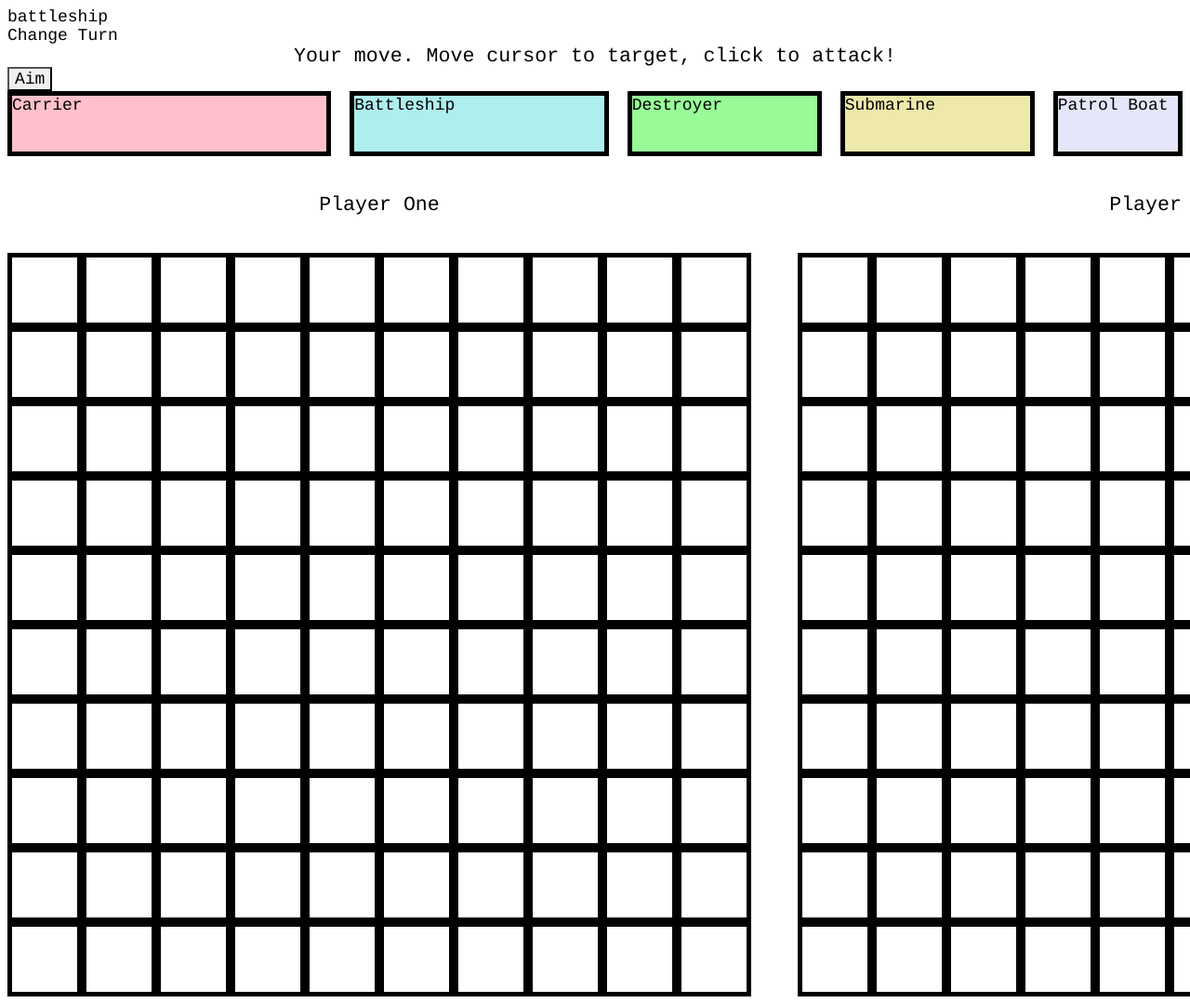
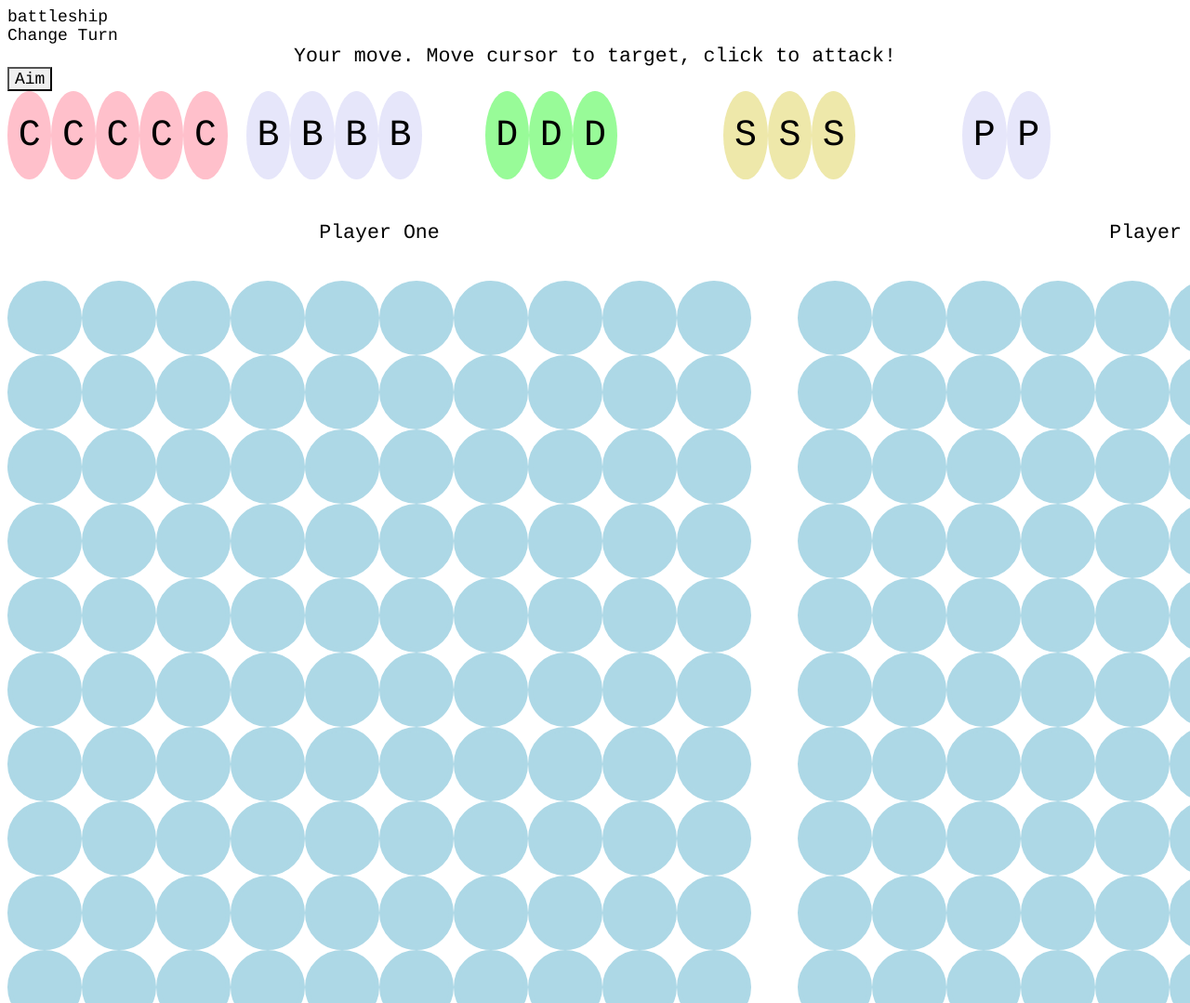
Before and after one commit to hoomanhorsey/odin-battleship, a website with bundled scripts: page index.html in a window 1280 px wide. Shown: the top 1079 px of the page at 93% size. Built offline with nearby package versions, Linux system fonts and the light colour scheme.

Commit message:
Revised shipBlocks so they are now rows of gridSquares, and gameBoard aesthetics

```diff
--- a/display.js
+++ b/display.js
@@ -37,7 +37,9 @@ function gridSquareActiveLocate(row, column) {
 
 // gridSquare highlighting and unhighlighting
 function gridSquareActiveAddHighlight(eventTarget) {
-  eventTarget.classList.add("gridSquareActive");
+  if (eventTarget.classList.contains("gridSquare")) {
+    eventTarget.classList.add("gridSquareActive");
+  }
 }
 
 // function gridSquareNonActiveRemoveHighlight(eventTarget) {
--- a/index.html
+++ b/index.html
@@ -23,8 +23,13 @@
         draggable="true"
         id="shipBlockC"
       >
-        Carrier
+        <div class="shipBlockSub shipBlockSubC">C</div>
+        <div class="shipBlockSub shipBlockSubC">C</div>
+        <div class="shipBlockSub shipBlockSubC">C</div>
+        <div class="shipBlockSub shipBlockSubC">C</div>
+        <div class="shipBlockSub shipBlockSubC">C</div>
       </div>
+
       <div
         class="shipBlock shipBlockB"
         data-direction="right"
@@ -32,7 +37,10 @@
         draggable="true"
         id="shipBlockB"
       >
-        Battleship
+        <div class="shipBlockSub shipBlockSubB">B</div>
+        <div class="shipBlockSub shipBlockSubB">B</div>
+        <div class="shipBlockSub shipBlockSubB">B</div>
+        <div class="shipBlockSub shipBlockSubB">B</div>
       </div>
       <div
         class="shipBlock shipBlockD"
@@ -41,7 +49,9 @@
         draggable="true"
         id="shipBlockD"
       >
-        Destroyer
+        <div class="shipBlockSub shipBlockSubD">D</div>
+        <div class="shipBlockSub shipBlockSubD">D</div>
+        <div class="shipBlockSub shipBlockSubD">D</div>
       </div>
       <div
         class="shipBlock shipBlockS"
@@ -50,7 +60,9 @@
         draggable="true"
         id="shipBlockS"
       >
-        Submarine
+        <div class="shipBlockSub shipBlockSubS">S</div>
+        <div class="shipBlockSub shipBlockSubS">S</div>
+        <div class="shipBlockSub shipBlockSubS">S</div>
       </div>
       <div
         class="shipBlock shipBlockP"
@@ -59,7 +71,8 @@
         draggable="true"
         id="shipBlockP"
       >
-        Patrol Boat
+        <div class="shipBlockSub shipBlockSubP">P</div>
+        <div class="shipBlockSub shipBlockSubP">P</div>
       </div>
     </div>
     <div class="gameBoard">
--- a/style.css
+++ b/style.css
@@ -12,19 +12,23 @@
 
 .gameSetup {
   display: grid;
-  grid-template-columns: 5fr 4fr 3fr 3fr 2fr;
+  grid-template-columns: repeat(5, 1fr);
+
+  /* grid-template-columns: 5fr 4fr 3fr 3fr 2fr; */
   column-gap: 20px;
 }
 
-.shipBlock {
-  height: 60px;
-  /* width: 60px; */
-
-  border-width: 5px;
+.shipBlockSub {
+  display: grid;
+  align-items: center;
+  justify-content: center;
+  height: 95px;
+  border-radius: 50%;
+  /* border-width: 3px;
   border-style: solid;
-  border-color: black;
+  border-color: black; */
+  font-size: 40px;
 }
-
 .shipBlockDragging {
   border-style: dotted;
   border-color: red;
@@ -35,25 +39,57 @@
 }
 
 .gridSquareContainShip {
-  border-width: 5px;
+  /* border-width: 5px;
   border-style: solid;
-  border-color: black;
+  border-color: black; */
 }
+
 .gridSquareContainShipC,
-.shipBlockC {
+.shipBlockSubC {
+  display: grid;
   background-color: pink;
 }
+.shipBlockSubB {
+  display: grid;
+  background-color: lavender;
+}
+.shipBlockSubD {
+  display: grid;
+  background-color: palegreen;
+}
+.shipBlockSubS {
+  display: grid;
+  background-color: palegoldenrod;
+}
+.shipBlockSubP {
+  display: grid;
+  background-color: lavender;
+}
+
+.shipBlockC {
+  display: grid;
+  grid-template-columns: 1fr 1fr 1fr 1fr 1fr;
+  height: 100px;
+}
 .shipBlockB {
-  background-color: paleturquoise;
+  display: grid;
+  grid-template-columns: 1fr 1fr 1fr 1fr 1fr;
+  height: 100px;
 }
 .shipBlockD {
-  background-color: palegreen;
+  display: grid;
+  grid-template-columns: 1fr 1fr 1fr 1fr 1fr;
+  height: 100px;
 }
 .shipBlockS {
-  background-color: palegoldenrod;
+  display: grid;
+  grid-template-columns: 1fr 1fr 1fr 1fr 1fr;
+  height: 100px;
 }
 .shipBlockP {
-  background-color: lavender;
+  display: grid;
+  grid-template-columns: 1fr 1fr 1fr 1fr 1fr;
+  height: 100px;
 }
 
 .gridSquareDraggedOver {
@@ -90,18 +126,18 @@
 }
 
 .gameBoardNotLegal {
-  background-color: grey;
+  background-color: lightskyblue;
 }
 
 .gameBoardLegal {
   border-color: black;
 }
 
-.shipBlock {
+/* .shipBlock {
   border-width: 5px;
   border-style: solid;
   border-color: black;
-}
+} */
 
 /* .gridDiv,
 .gridDivOne,
@@ -118,20 +154,22 @@
 
 .gridSquare {
   display: grid;
-
   justify-content: center;
   align-items: center;
   border-width: 5px;
   border-style: solid;
-  border-color: black;
-  /* border-radius: 50%; */
+  border-color: lightblue;
+  border-radius: 50%;
+  background-color: lightblue;
+  font-size: 40px;
 
   height: 70px;
   width: 70px;
 }
 
 .gridSquareActive {
-  border-color: red;
+  border-style: solid;
+  border-color: darkblue;
   border-width: 5px;
 }
 
```
